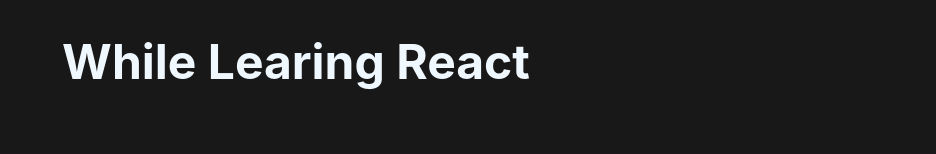
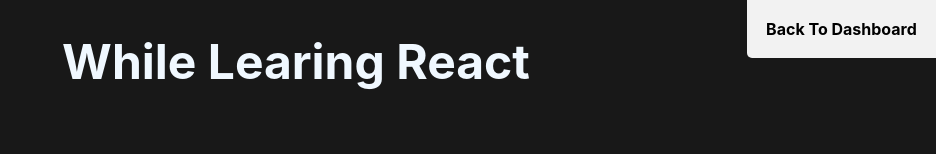
Before and after one commit to alexanderivanov2/While-Learning-React, a React (Create React App) app: page /countries-search-filter in a window 1280 px wide. Shown: the top 154 px of the page, without its empty margins (344-1280 px from the left). Built offline with nearby package versions, Linux system fonts and the light colour scheme; no server answers.

Commit message:
Update CountriesSearchFilter.js

```diff
--- a/src/components/countriesSearchFilter/CountriesSearchFilter.js
+++ b/src/components/countriesSearchFilter/CountriesSearchFilter.js
@@ -1,5 +1,6 @@
 import { useState, useEffect } from 'react';
 import useFetch from '../../hooks/useFetch';
+import BackButton from '../BackButton';
 import styles from './CountriesSearchFilter.module.css';
 
 const url = 'https://restcountries.com/v3.1/all';
@@ -46,6 +47,7 @@
 
     return (
         <>
+            <BackButton/>
             <section className={styles.countriesSearchFilter}>
                 <h1 className={styles.title}>Countries Search Filter</h1>
                 <form className={styles.searchForm}>
```
